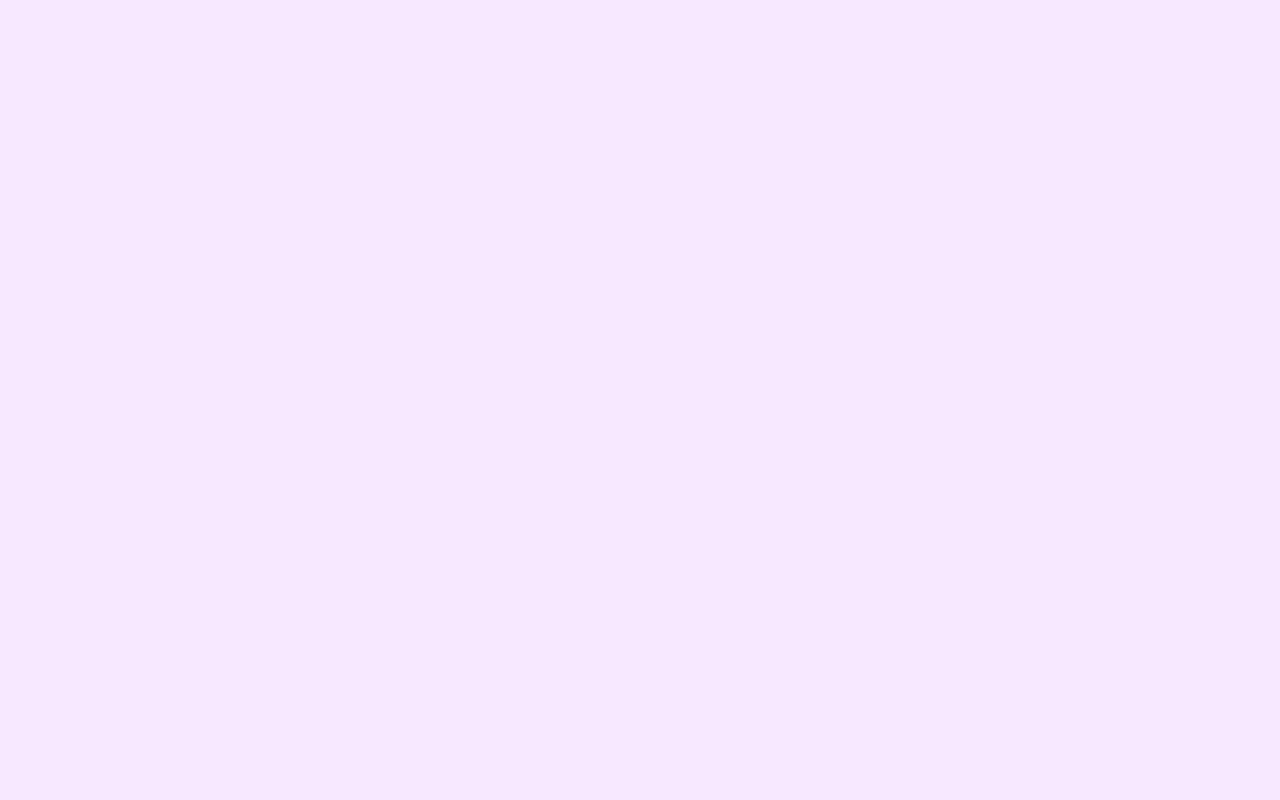
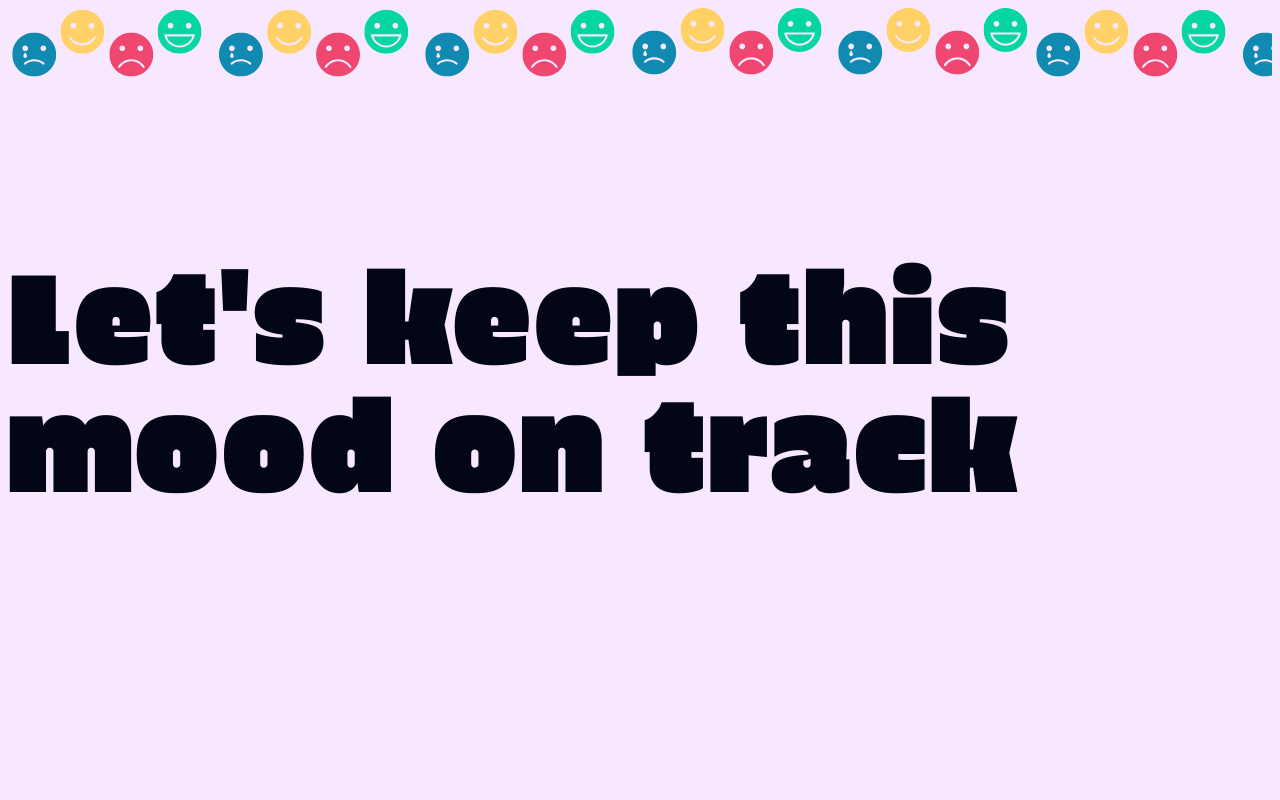
Before and after one commit to miazarre/mood-tracker, a React (Create React App) app: page /calendar in a window 1280 px wide. Before the commit this address had no page. Shown: the top 800 px of the page. Built offline with nearby package versions, Linux system fonts and the light colour scheme.

Commit message:
Adding Header

```diff
--- a/src/App.js
+++ b/src/App.js
@@ -1,5 +1,6 @@
 import { BrowserRouter, Routes, Route } from "react-router-dom";
 import Home from "./components/Home/";
+import Header from "./components/Header";
 import Footer from "./components/Footer";
 import SignUp from "./components/SignUp";
 import Login from "./components/Login";
@@ -8,6 +9,7 @@ function App() {
   return (
     <BrowserRouter>
       <main className="min-h-screen m-2">
+        <Header />
         <Routes>
           <Route path="/" element={<Home />} />
           <Route path="/signup" element={<SignUp />} />
--- /dev/null
+++ b/src/components/Header/index.js
@@ -0,0 +1,12 @@
+const Header = () => {
+  return (
+    <div className="flex flex-col items-center text-slate-950">
+      <div className="bg-design-mood h-40 w-full"></div>
+      <h1 className="relative sm:my-10 md:my-20 font-main sm:text-3xl md:text-9xl">
+        Let's keep this mood on track
+      </h1>
+    </div>
+  );
+};
+
+export default Header;
```
